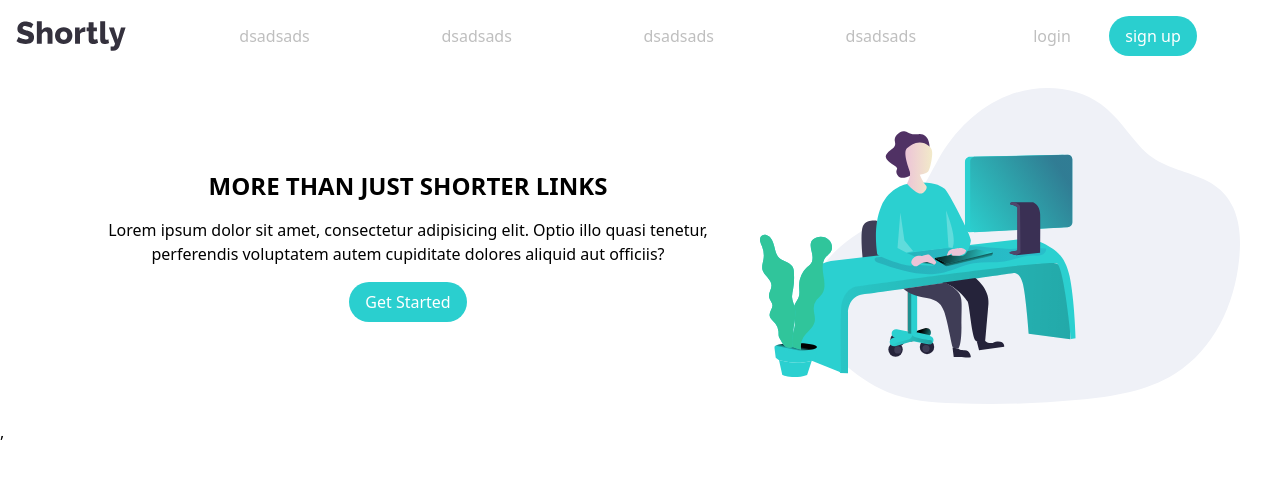
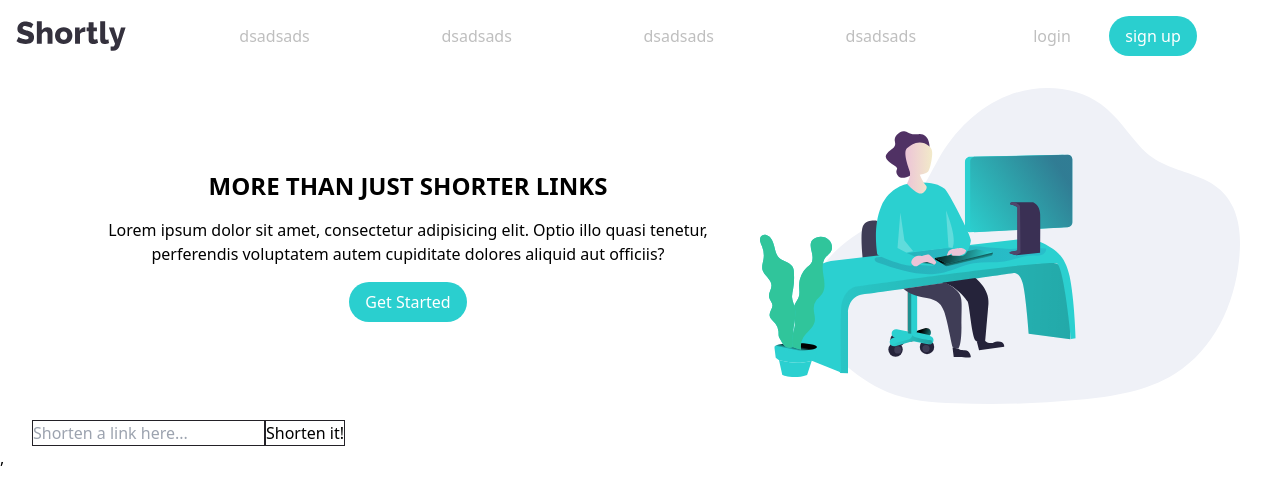
Before and after one commit to Paulorrf/url-shortening, a React (Create React App) app: page / in a window 1280 px wide. Shown: the top 484 px of the page. Built offline with nearby package versions, Linux system fonts and the light colour scheme.

Commit message:
Link shortener page

```diff
--- a/src/App.tsx
+++ b/src/App.tsx
@@ -1,5 +1,6 @@
 import React from "react";
 import Header from "./components/Header/Header";
+import LinkShortener from "./components/LinkShortener/LinkShortener";
 import Navbar from "./components/Navbar/Navbar";
 
 function App() {
@@ -8,6 +9,7 @@ function App() {
       <Navbar />
       <div className="mx-8">
         <Header />
+        <LinkShortener />
       </div>
     </div>
   );
--- a/src/components/LinkShortener/LinkShortener.tsx
+++ b/src/components/LinkShortener/LinkShortener.tsx
@@ -1,7 +1,17 @@
 import React from "react";
 
 const LinkShortener = () => {
-  return <div>LinkShortener</div>;
+  return (
+    <div className="">
+      <input
+        className="border border-darkViolet"
+        type="text"
+        placeholder="Shorten a link here..."
+        id="link-shortener"
+      />
+      <button className="border border-darkViolet">Shorten it!</button>
+    </div>
+  );
 };
 
 export default LinkShortener;
```
